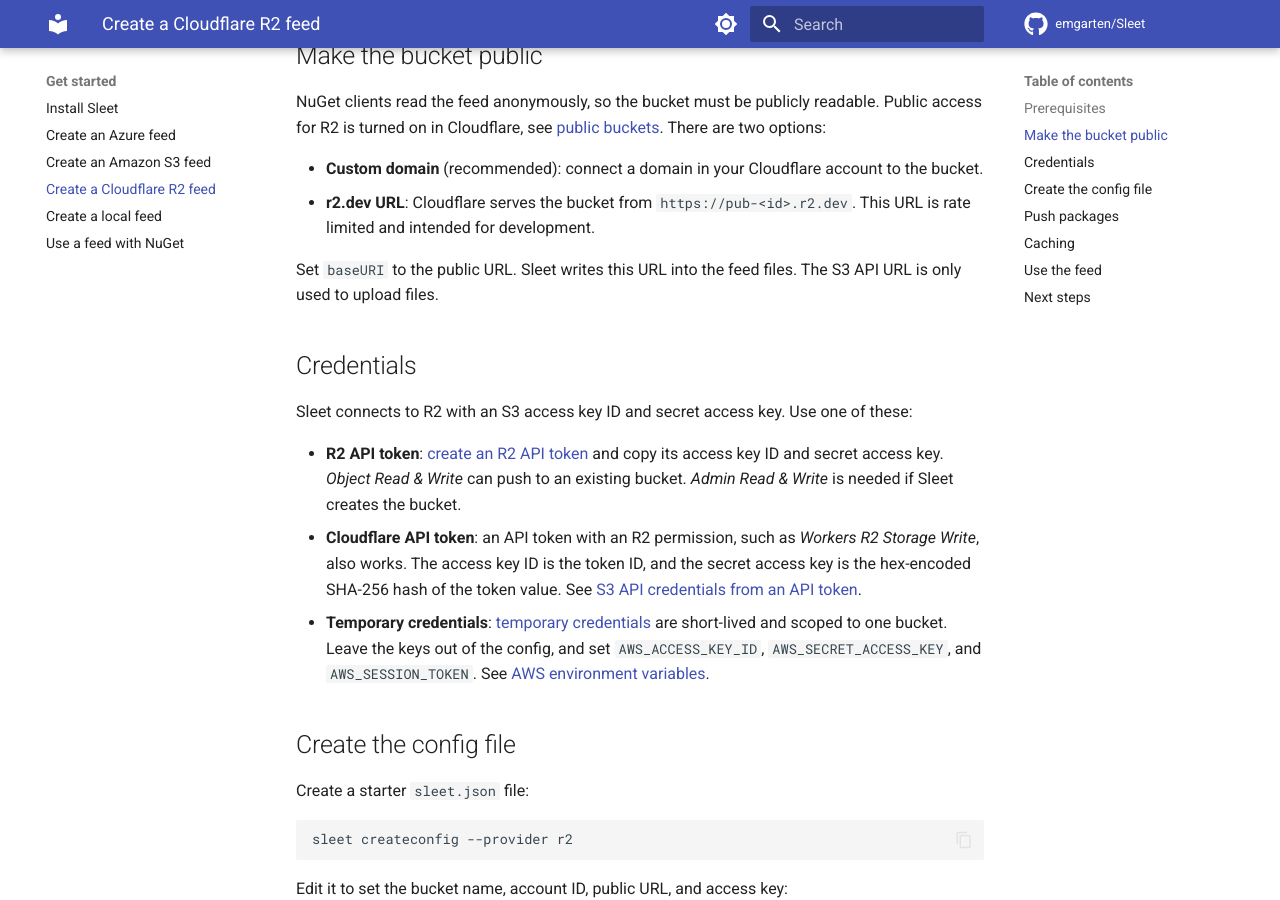
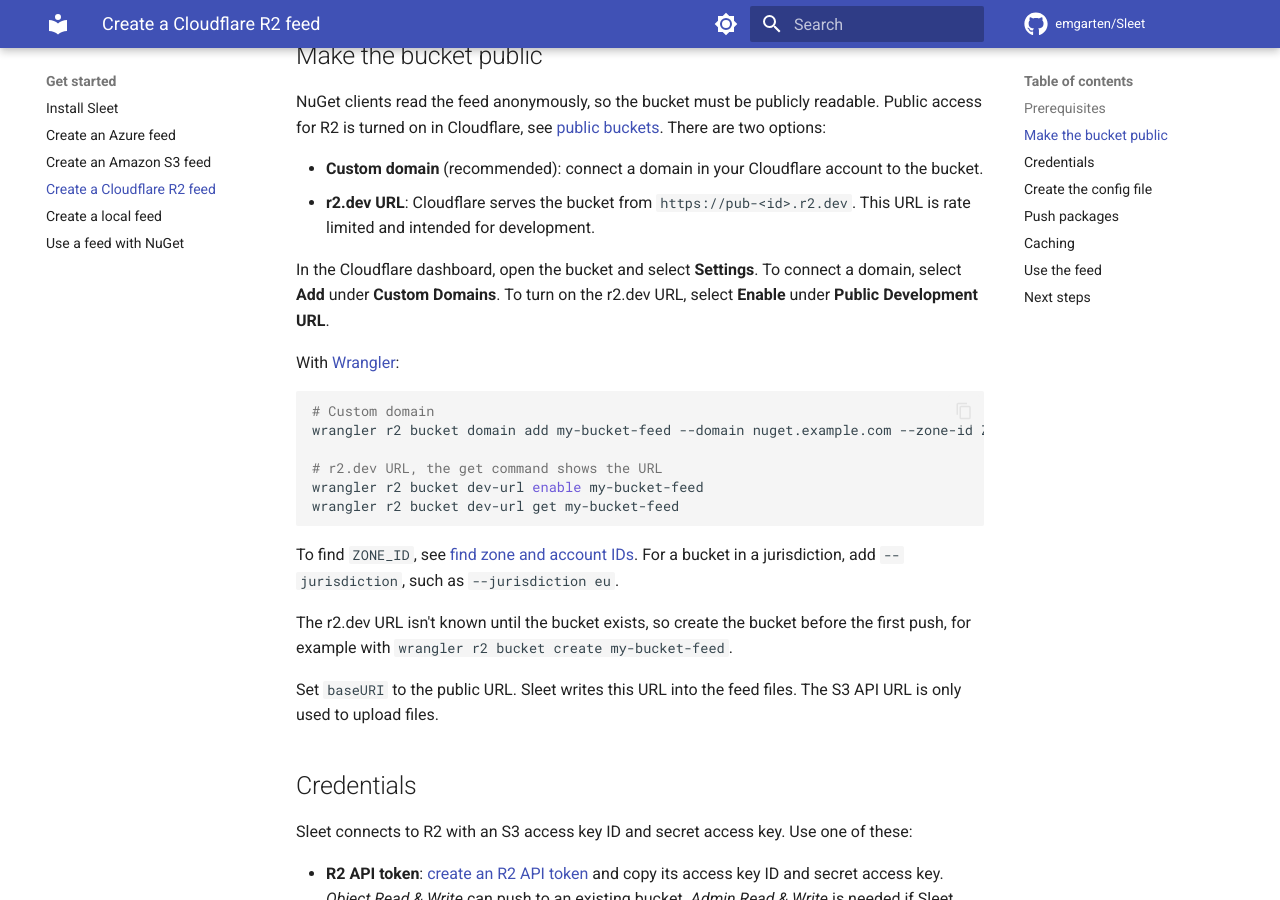
Before and after one commit to emgarten/Sleet, an MkDocs documentation site: the page built from doc/feed-type-cloudflare.md, in a window 1280 px wide and 900 px high, scrolled down 735 px. Built offline with MkDocs 1.6.1 and Material for MkDocs 9.7.7, drawn with Linux system fonts in a browser that asks for light colours; comment, search, counter and statistics services are not loaded.

Commit message:
Document making an R2 bucket public with Wrangler
Add the dashboard steps and Wrangler commands for a custom domain and
the r2.dev URL, and note that the r2.dev URL needs the bucket to exist
before the first push.

Reword the R2 skip message in the NuGet read test, which implied that
NuGet can't read R2 feeds.

````diff
--- a/doc/feed-type-cloudflare.md
+++ b/doc/feed-type-cloudflare.md
@@ -19,6 +19,23 @@ NuGet clients read the feed anonymously, so the bucket must be publicly readable
 
 - **Custom domain** (recommended): connect a domain in your Cloudflare account to the bucket.
 - **r2.dev URL**: Cloudflare serves the bucket from `https://pub-<id>.r2.dev`. This URL is rate limited and intended for development.
+
+In the Cloudflare dashboard, open the bucket and select **Settings**. To connect a domain, select **Add** under **Custom Domains**. To turn on the r2.dev URL, select **Enable** under **Public Development URL**.
+
+With [Wrangler](https://developers.cloudflare.com/workers/wrangler/install-and-update/):
+
+```bash
+# Custom domain
+wrangler r2 bucket domain add my-bucket-feed --domain nuget.example.com --zone-id ZONE_ID
+
+# r2.dev URL, the get command shows the URL
+wrangler r2 bucket dev-url enable my-bucket-feed
+wrangler r2 bucket dev-url get my-bucket-feed
+```
+
+To find `ZONE_ID`, see [find zone and account IDs](https://developers.cloudflare.com/fundamentals/account/find-account-and-zone-ids/). For a bucket in a jurisdiction, add `--jurisdiction`, such as `--jurisdiction eu`.
+
+The r2.dev URL isn't known until the bucket exists, so create the bucket before the first push, for example with `wrangler r2 bucket create my-bucket-feed`.
 
 Set `baseURI` to the public URL. Sleet writes this URL into the feed files. The S3 API URL is only used to upload files.
 
````
Also changed, not shown: 1 other file.
